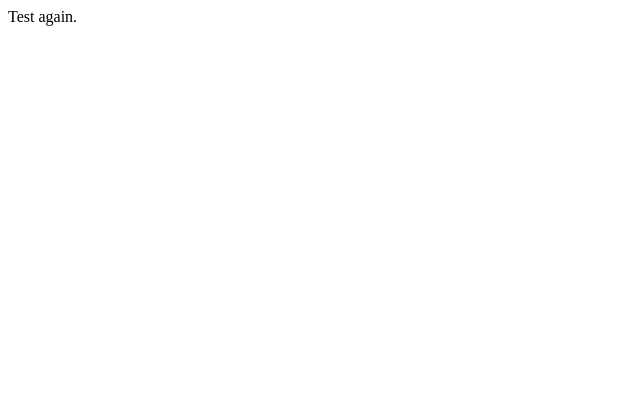
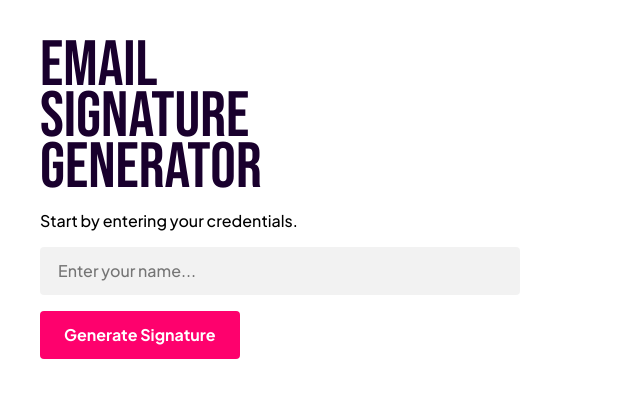
Before and after one commit to mikaelcedergren/tools, a plain HTML site: page signature-generator/index.html in a window 1280 px wide. Shown: the whole page, without its empty margins (0-640 px from the left). Drawn offline with Linux system fonts and the light colour scheme.

Commit message:
just started

```diff
--- /dev/null
+++ b/assets/styles.scss
@@ -0,0 +1,64 @@
+@import url('https://fonts.googleapis.com/css2?family=Bebas+Neue:wght@400&family=Plus+Jakarta+Sans:ital,wght@0,500;0,600;0,700;1,400&display=swap');
+
+$primary: #FE016D;
+$white: #fff;
+
+* {
+    font-family: "Plus Jakarta Sans";
+    font-weight: 500;
+    -webkit-font-smoothing: antialiased;
+    -moz-osx-font-smoothing: grayscale;
+    font-variant-ligatures: common-ligatures;
+    box-sizing: border-box;
+}
+
+body {
+    background-color: white;
+    color: black;
+    font-size: 16px;
+    padding: 2rem;
+}
+
+#wrapper {
+    max-width: 480px;
+}
+
+h1 {
+    font-family: "Bebas Neue";
+    font-size: 4rem;
+    font-weight: 400;
+    line-height: 0.8;
+    margin: 0 0 1rem 0;
+    color: #19002D;
+}
+
+input {
+    animation: all 0.5s ease;
+    width: 100%;
+    height: 48px;
+    font-size: 1rem;
+    border-radius: 4px;
+    outline: none;
+    border: 2px solid transparent;
+    padding: 0 1rem;
+    background-color: rgba(black, 0.05);
+    color: white;
+    margin-bottom: 1rem;
+
+    &:focus {
+        border-color: $primary;
+    }
+}
+
+button {
+    height: 48px;
+    padding: 0 1.5rem;
+    border-radius: 4px;
+    outline: none;
+    font-size: 1rem;
+    border: none;
+    background-color: $primary;
+    color: $white;
+    font-weight: 700;
+    cursor: pointer;
+}
--- a/signature-generator/index.html
+++ b/signature-generator/index.html
@@ -3,9 +3,15 @@
 <head>
   <meta charset="UTF-8">
   <meta name="viewport" content="width=device-width, initial-scale=1.0">
-  <title>Document</title>
+  <title>Email Signature Generator</title>
+  <link rel="stylesheet" href="/assets/styles.css">
 </head>
 <body>
-  Test again.
+  <div id="wrapper">
+  <h1>Email<br/>Signature<br/>Generator</h1>
+  <p>Start by entering your credentials.</p>
+  <input type="text" name="name" id="" placeholder="Enter your name...">
+  <button>Generate Signature</button>
+    </div>
 </body>
 </html>
```
Also changed, not shown: assets/styles.css (added), 4 other files.
